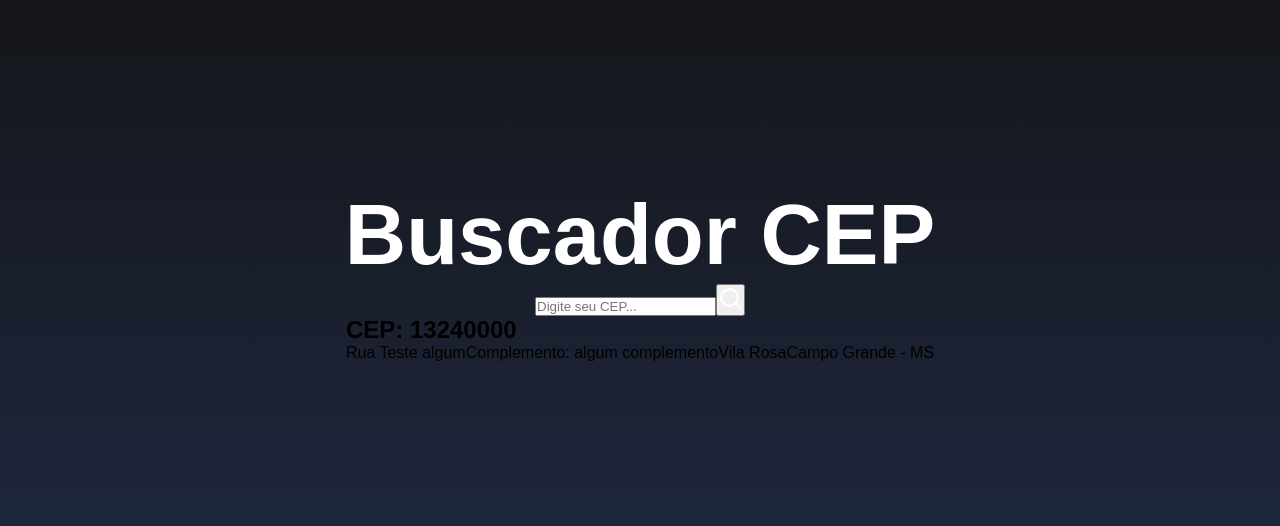
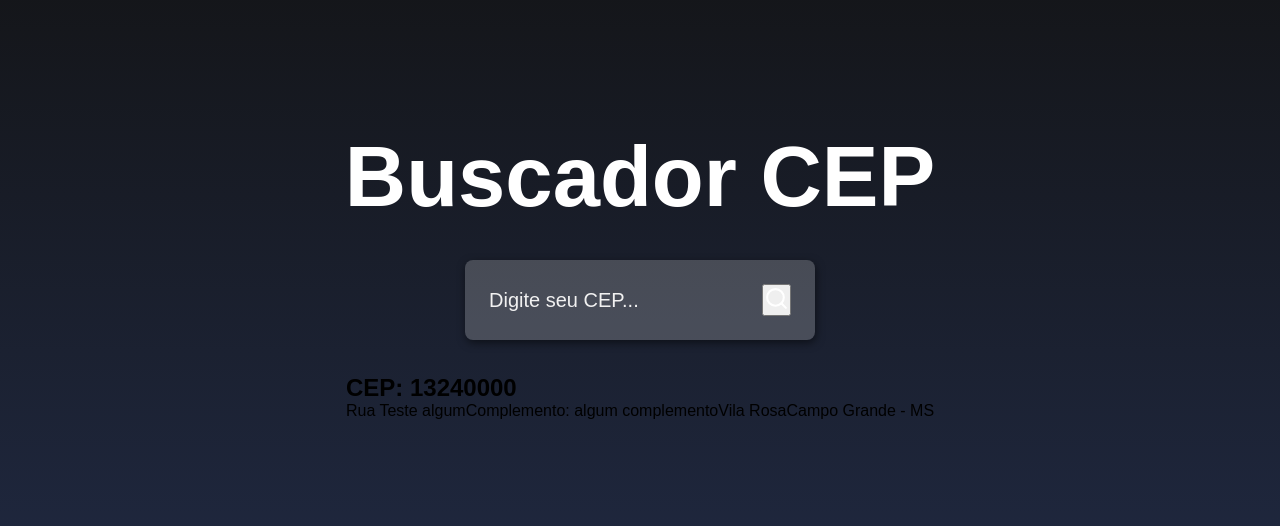
Before and after one commit to RafaelHDSV/Zip-Code-Finder, a JavaScript app: page / in a window 1280 px wide. Shown: the part 126-652 px from the top of the page. Built offline with nearby package versions, Linux system fonts and the light colour scheme; the HTML template or start-up script is replaced by a standard one.

Commit message:
Adding styles

```diff
--- a/src/App.css
+++ b/src/App.css
@@ -10,4 +10,37 @@
 .title {
     font-size: 85px;
     color: #ffffff;
+    animation: titleAnimation 2s;
 }
+
+@keyframes titleAnimation {
+    from {
+        transform: rotateX(90deg);
+    }
+
+    to {
+        transform: rotateX(0deg);
+    }
+}
+
+.container_input {
+    display: flex;
+    padding: 1.5rem;
+    margin: 34px 0;
+    border-radius: 8px;
+    background-color: rgba(255, 255, 255, 0.2);
+    box-shadow: 1px 3px 8px rgba(0, 0, 0, 0.5);
+}
+
+.container_input input {
+    border: 0;
+    outline: none;
+    background-color: transparent;
+    color: #ffffff;
+    font-size: 20px;
+    margin-right: 8px;
+}
+
+.container_input input::placeholder {
+    color: #f1f1f1;
+}
--- a/src/App.js
+++ b/src/App.js
@@ -6,7 +6,7 @@ function App() {
     <div className="container">
       <h1 className='title'>Buscador CEP</h1>
 
-      <div className="containerInput">
+      <div className="container_input">
         <input type="text" placeholder='Digite seu CEP...' />
 
         <button className='btn_search'><FiSearch size={25} color='#ffffff'></FiSearch></button>
```
